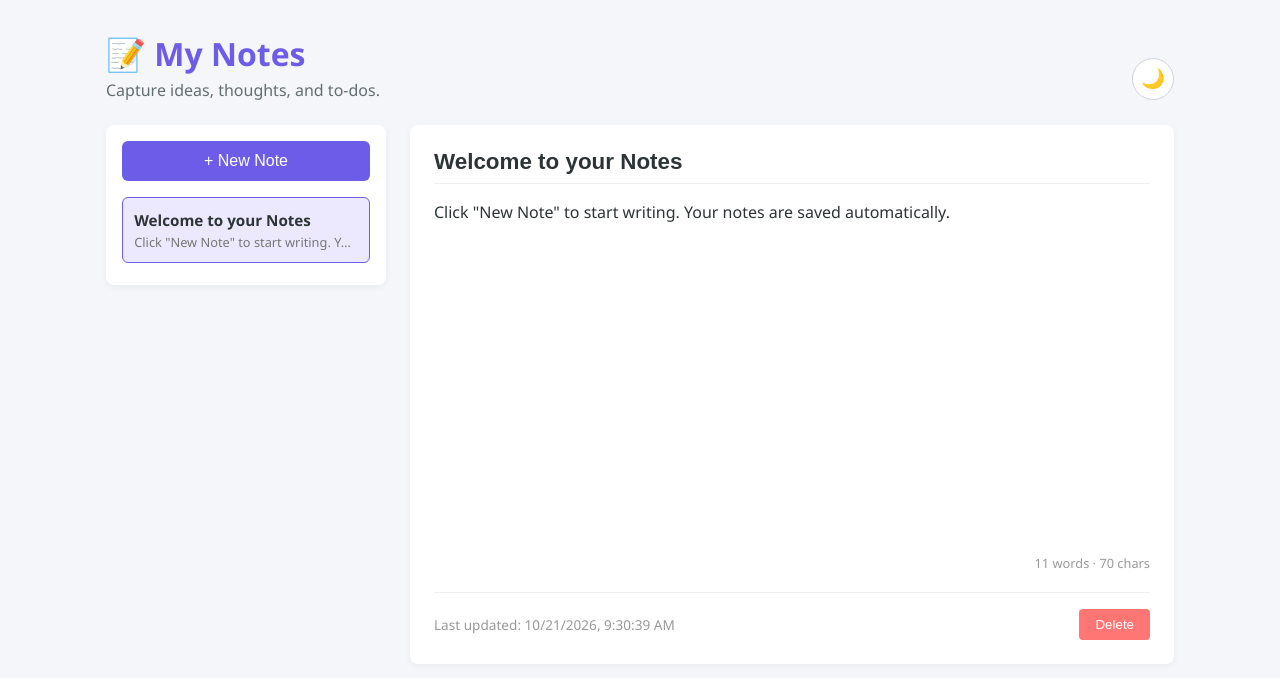
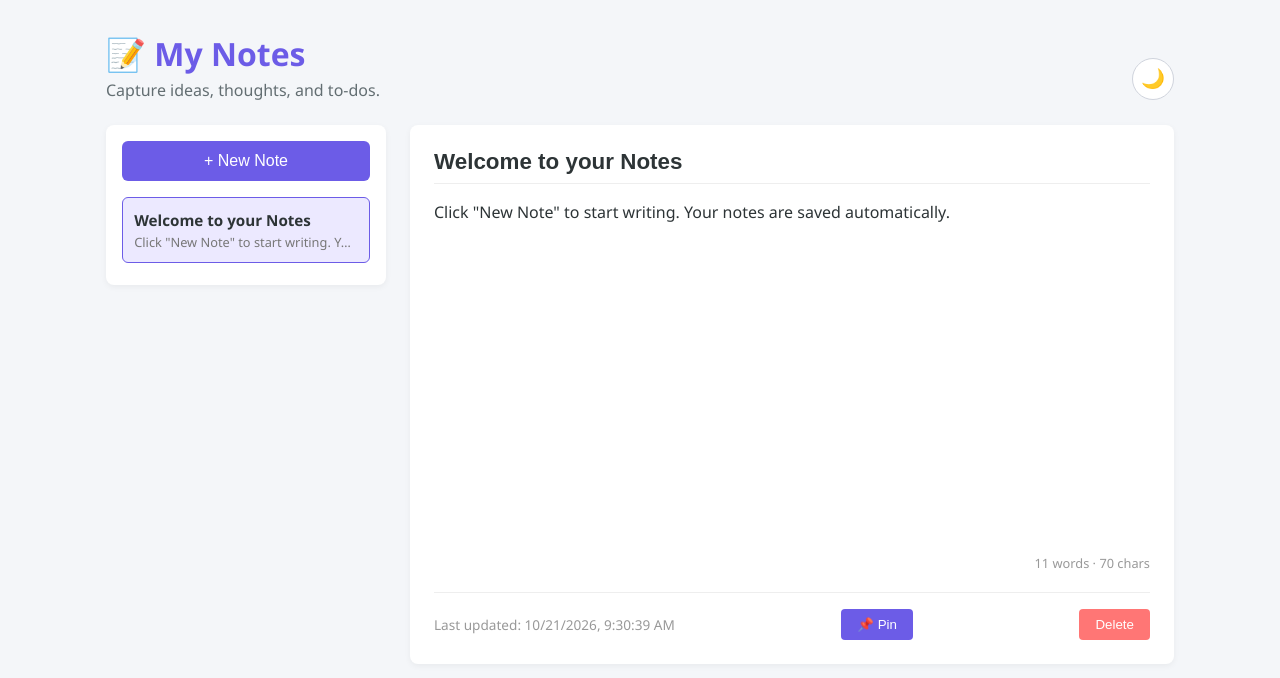
Before and after one commit to anushaviswanathan2002/Notes-Taking, a React (Vite) app: page / in a window 1280 px wide. Shown: the top 678 px of the page. Built offline with nearby package versions, Linux system fonts and the light colour scheme.

Commit message:
feat: add pin/unpin for notes with pin icon in sidebar and pin button in editor
Co-authored-by: Anusha Viswanathan <179438158+anushaviswanathan2002@users.noreply.github.com>

```diff
--- a/src/App.jsx
+++ b/src/App.jsx
@@ -16,6 +16,7 @@ function loadNotes() {
       title: 'Welcome to your Notes',
       body: 'Click "New Note" to start writing. Your notes are saved automatically.',
       updatedAt: new Date().toISOString(),
+      pinned: false,
     },
   ]
 }
@@ -43,15 +44,32 @@ export default function App() {
 
   const activeNote = notes.find((n) => n.id === activeId)
 
+  // Pinned notes first, then by most recently updated
+  const sortedNotes = [...notes].sort((a, b) => {
+    const ap = a.pinned ? 1 : 0
+    const bp = b.pinned ? 1 : 0
+    if (ap !== bp) return bp - ap
+    return new Date(b.updatedAt) - new Date(a.updatedAt)
+  })
+
   const createNote = () => {
     const note = {
       id: Date.now(),
       title: 'Untitled note',
       body: '',
       updatedAt: new Date().toISOString(),
+      pinned: false,
     }
     setNotes([note, ...notes])
     setActiveId(note.id)
+  }
+
+  const togglePin = (id) => {
+    setNotes((prev) =>
+      prev.map((n) =>
+        n.id === id ? { ...n, pinned: !n.pinned, updatedAt: new Date().toISOString() } : n,
+      ),
+    )
   }
 
   const updateNote = (field, value) => {
@@ -95,18 +113,21 @@ export default function App() {
             + New Note
           </button>
           <ul className="note-list">
-            {notes.length === 0 && (
+            {sortedNotes.length === 0 && (
               <li style={{ color: '#999', cursor: 'default' }}>
                 No notes yet
               </li>
             )}
-            {notes.map((n) => (
+            {sortedNotes.map((n) => (
               <li
                 key={n.id}
                 className={n.id === activeId ? 'active' : ''}
                 onClick={() => setActiveId(n.id)}
               >
-                <div className="title">{n.title || 'Untitled'}</div>
+                <div className="title">
+                  {n.pinned && <span className="pin-icon" title="Pinned">📌</span>}
+                  {n.title || 'Untitled'}
+                </div>
                 <div className="preview">
                   {n.body || 'No additional text'}
                 </div>
@@ -140,6 +161,13 @@ export default function App() {
                   Last updated:{' '}
                   {new Date(activeNote.updatedAt).toLocaleString()}
                 </span>
+                <button
+                  className="pin-btn"
+                  onClick={() => togglePin(activeNote.id)}
+                  aria-label={activeNote.pinned ? 'Unpin note' : 'Pin note'}
+                >
+                  {activeNote.pinned ? '📌 Unpin' : '📌 Pin'}
+                </button>
                 <button onClick={deleteNote}>Delete</button>
               </div>
             </>
--- a/src/index.css
+++ b/src/index.css
@@ -262,3 +262,21 @@ body.dark .actions {
 .actions button:hover {
   background: #e66767;
 }
+
+.actions .pin-btn {
+  background: #6c5ce7;
+}
+
+.actions .pin-btn:hover {
+  background: #5a4dd1;
+}
+
+.note-list .title {
+  display: flex;
+  align-items: center;
+  gap: 0.35rem;
+}
+
+.pin-icon {
+  font-size: 0.85rem;
+}
```
